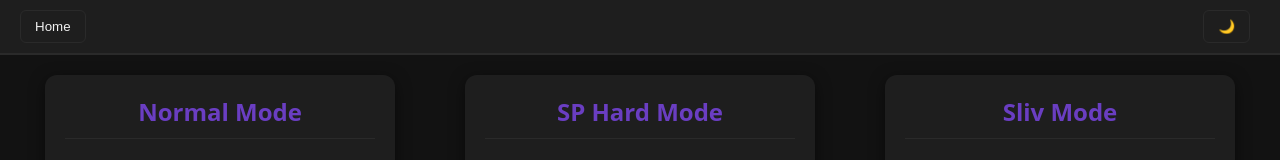
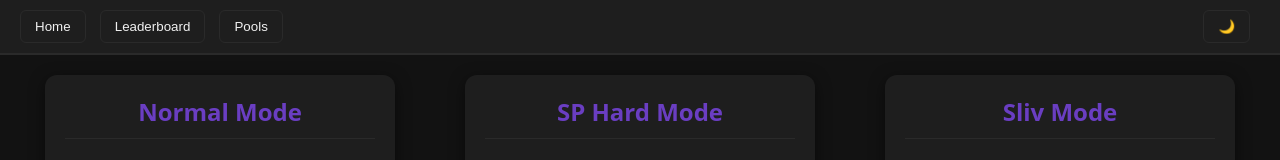
Before and after one commit to UselessAtBest/WFBossRush, a plain HTML site: page leaderboard/leaderboard.html in a window 1280 px wide. Shown: the top 160 px of the page. Drawn offline with Linux system fonts and the light colour scheme.

Commit message:
V1.001
Path / Header fixes

```diff
--- a/leaderboard/leaderboard.html
+++ b/leaderboard/leaderboard.html
@@ -11,6 +11,8 @@
   <header>
     <nav>
       <button onclick="window.location.href='../index.html?noIntro=1'">Home</button>
+      <button onclick="window.location.href='/WFBossRush/leaderboard/leaderboard.html'">Leaderboard</button>
+      <button onclick="window.location.href='/WFBossRush/data/pools.html'">Pools</button>
     </nav>
 
     <div class="nav-right">
```
